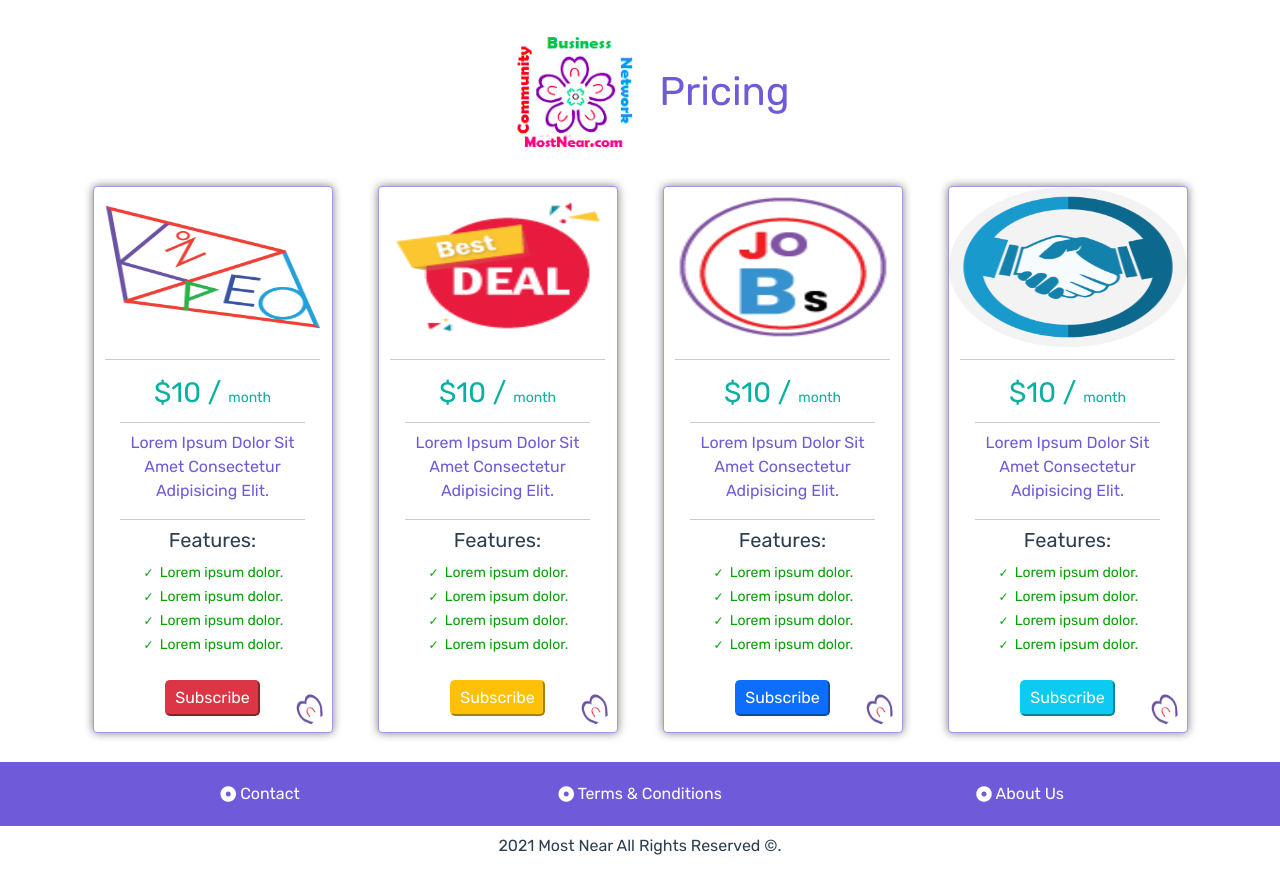
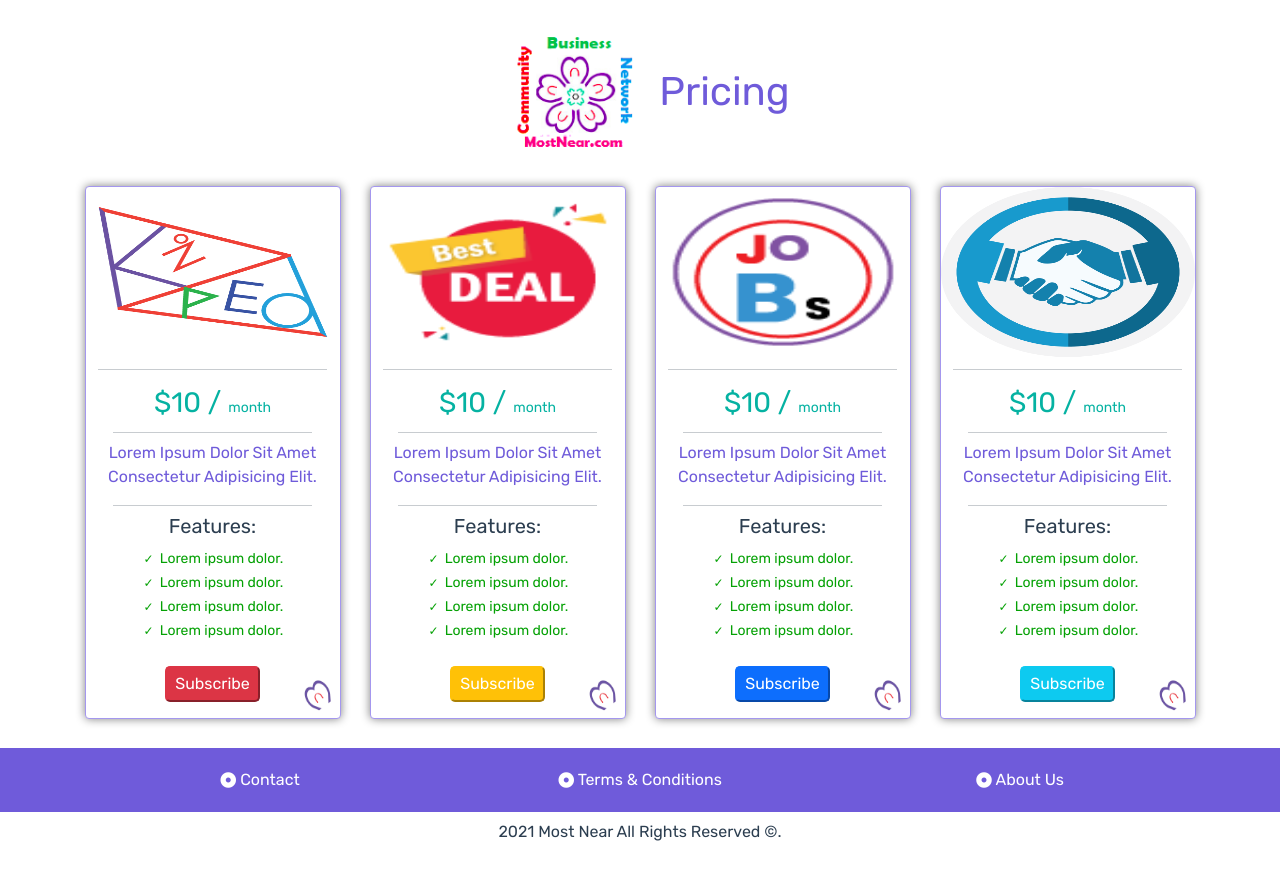
Before and after one commit to KamranAlex/mostnear-pricing, a Vue app: page / in a window 1280 px wide. Built offline with nearby package versions, Linux system fonts and the light colour scheme.

Commit message:
card width expand

```diff
--- a/src/components/PricingCard.vue
+++ b/src/components/PricingCard.vue
@@ -150,14 +150,14 @@
 
 <style scoped>
 .card {
-  width: 15rem;
+  width: 16rem;
   height: auto;
   margin: 5px auto;
   border: 1px solid #a497ee;
   box-shadow: 0 0 10px grey;
 }
 img {
-  height: 160px;
+  height: 170px;
 }
 hr {
   margin-top: 0.75rem;
```
